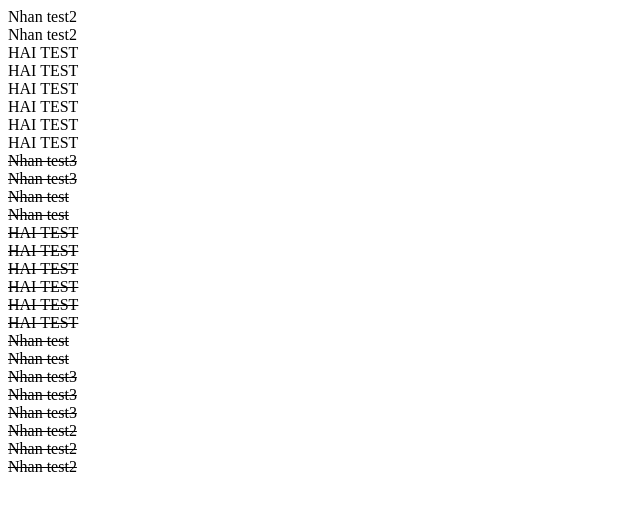
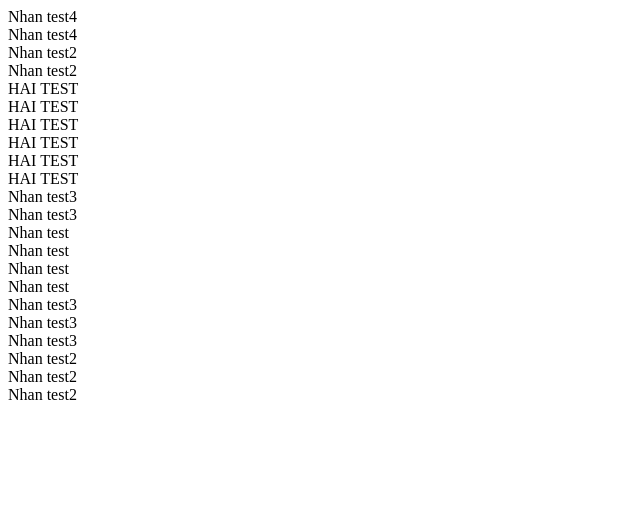
Before and after one commit to minhhai280283/testing, a plain HTML site: page index.html in a window 1280 px wide. Shown: the whole page, without its empty margins (0-640 px from the left). Drawn offline with Linux system fonts and the light colour scheme.

Commit message:
5th commit

```diff
--- a/index.html
+++ b/index.html
@@ -4,6 +4,8 @@
 <title>git test</title>
 </head>
 <body>
+<div>Nhan test4</div>
+  <div>Nhan test4</div>
   <div>Nhan test2</div>
   <div>Nhan test2</div>
   <div>HAI TEST</div>
@@ -11,17 +13,11 @@
 <div>HAI TEST</div>
 <div>HAI TEST</div>
 <div>HAI TEST</div>
-<div>HAI TEST</div><s
+<div>HAI TEST</div>
   <div>Nhan test3</div>
   <div>Nhan test3</div>
   <div>Nhan test</div>
   <div>Nhan test</div>
-  <div>HAI TEST</div>
-<div>HAI TEST</div>
-<div>HAI TEST</div>
-<div>HAI TEST</div>
-<div>HAI TEST</div>
-<div>HAI TEST</div>
   <div>Nhan test</div>
   <div>Nhan test</div>
   <div>Nhan test3</div>
```
